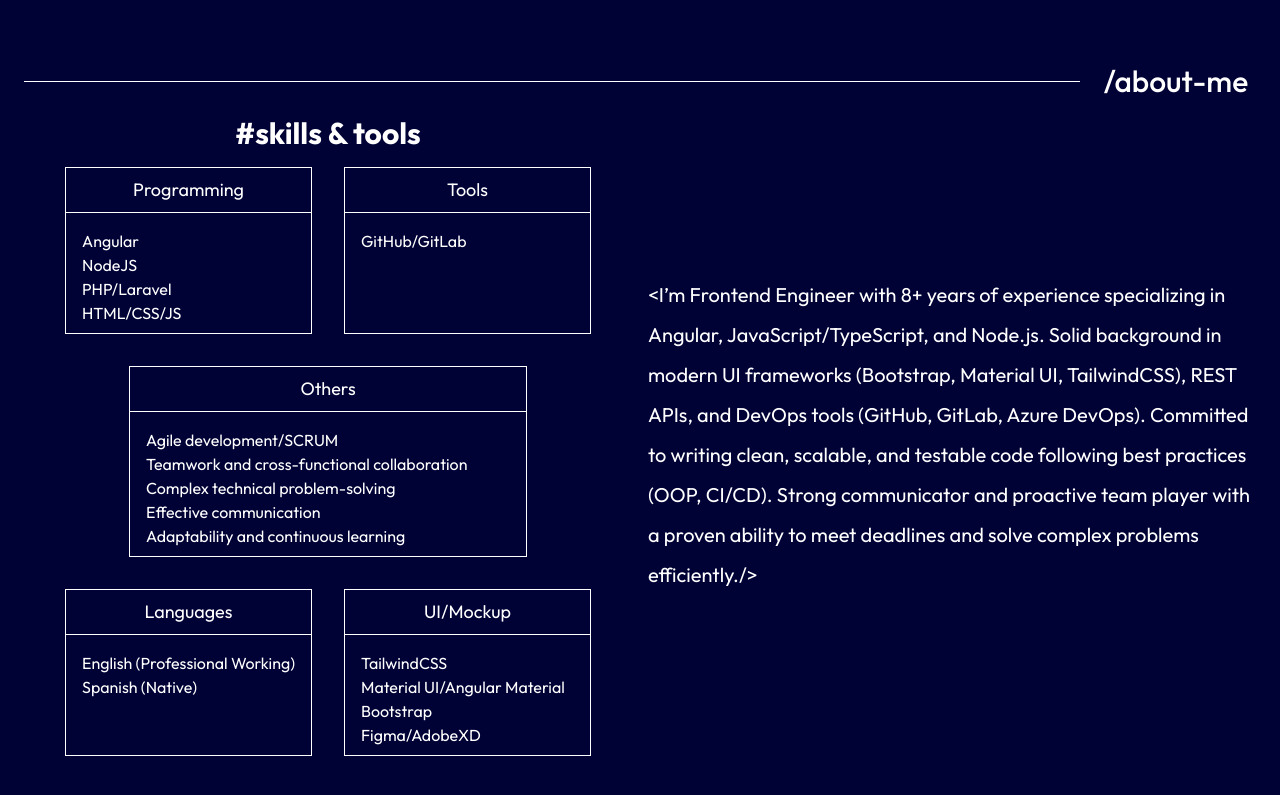
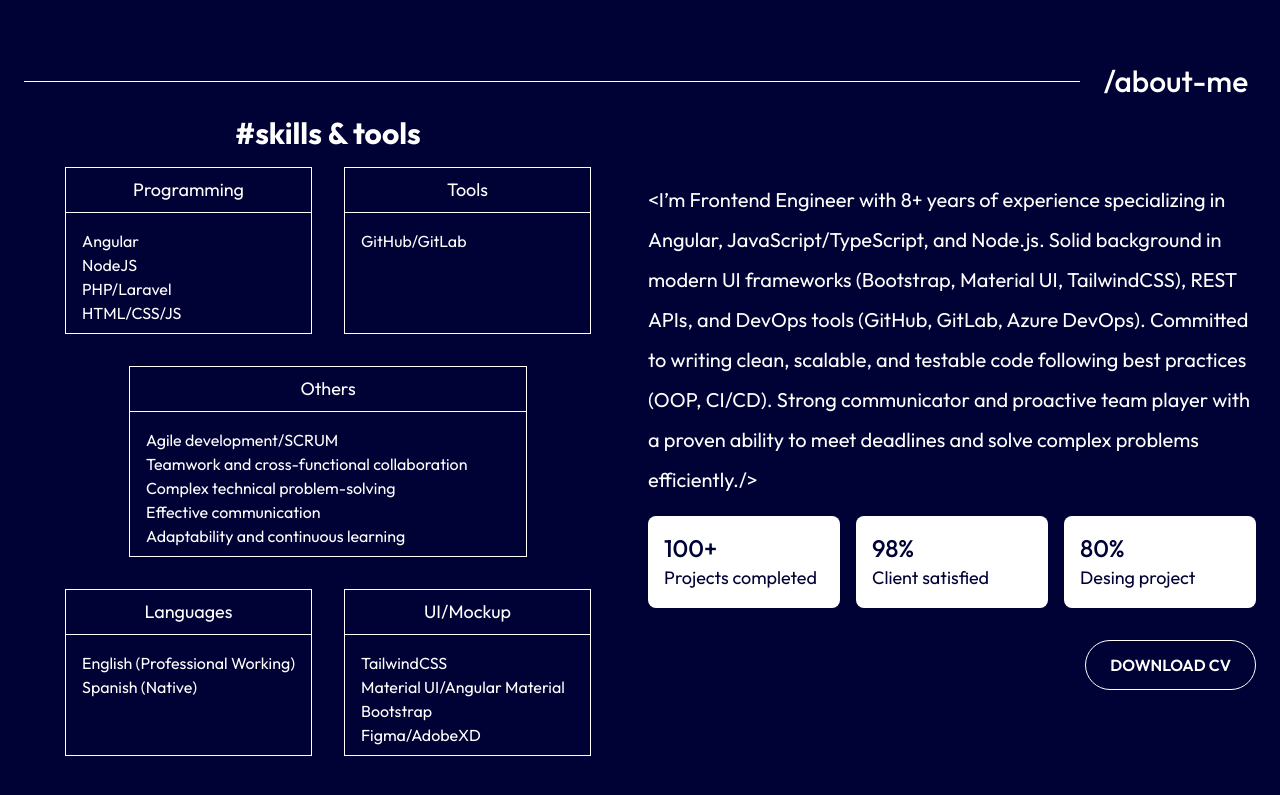
Before and after one commit to adrianpt1991/my-portfolio, an Angular app: page / in a window 1280 px wide. Shown: the part 801-1596 px from the top of the page. Built offline with nearby package versions, Linux system fonts and the light colour scheme.

Commit message:
add download pdf cv and stats section

```diff
--- a/src/app/app.html
+++ b/src/app/app.html
@@ -3,6 +3,6 @@
 <!-- hero section-->
 <app-hero />
 <!-- about section -->
- <app-about />
+<app-about />
 
 <router-outlet />
--- a/src/app/features/about/about.html
+++ b/src/app/features/about/about.html
@@ -60,7 +60,7 @@
                     </div>
                 </div>
             </div>
-            <div class="w-1/2 flex flex-col items-center justify-center">
+            <div class="w-1/2 flex flex-col items-center justify-center gap-4">
                 <!-- About text -->
                 <span class="text-xl text-left leading-10">
                     &lt;I’m Frontend Engineer with 8+ years of experience specializing in Angular,
@@ -70,6 +70,28 @@
                     Strong communicator and proactive team player with a proven ability to meet deadlines and solve
                     complex problems efficiently./&gt;
                 </span>
+                <!-- Stats -->
+                <div class="flex flex-wrap w-full justify-between">
+                    <!-- Projects -->
+                    <div class="flex flex-col bg-white text-[#000235] rounded-lg p-4 items-start min-w-48">
+                        <span class="text-2xl font-medium">100+</span>
+                        <span class="text-lg">Projects completed</span>
+                    </div>
+                    <!-- Clients -->
+                    <div class="flex flex-col bg-white text-[#000235] rounded-lg p-4 items-start min-w-48">
+                        <span class="text-2xl font-medium">98%</span>
+                        <span class="text-lg">Client satisfied</span>
+                    </div>
+                    <!-- Design -->
+                    <div class="flex flex-col bg-white text-[#000235] rounded-lg p-4 items-start min-w-48">
+                        <span class="text-2xl font-medium">80%</span>
+                        <span class="text-lg">Desing project</span>
+                    </div>
+                </div>
+                <!-- Download CV -->
+                <a href="assets/files/adrian-cv.pdf" download class="mt-4 ms-auto w-fit border border-white px-6 py-3 rounded-full text-white font-semibold hover:bg-white hover:text-[#000235] transition">
+                    DOWNLOAD CV
+                </a>
             </div>
         </div>
     </div>
```
Also changed, not shown: 1 other file (tests, documents, lock files or other folders).
